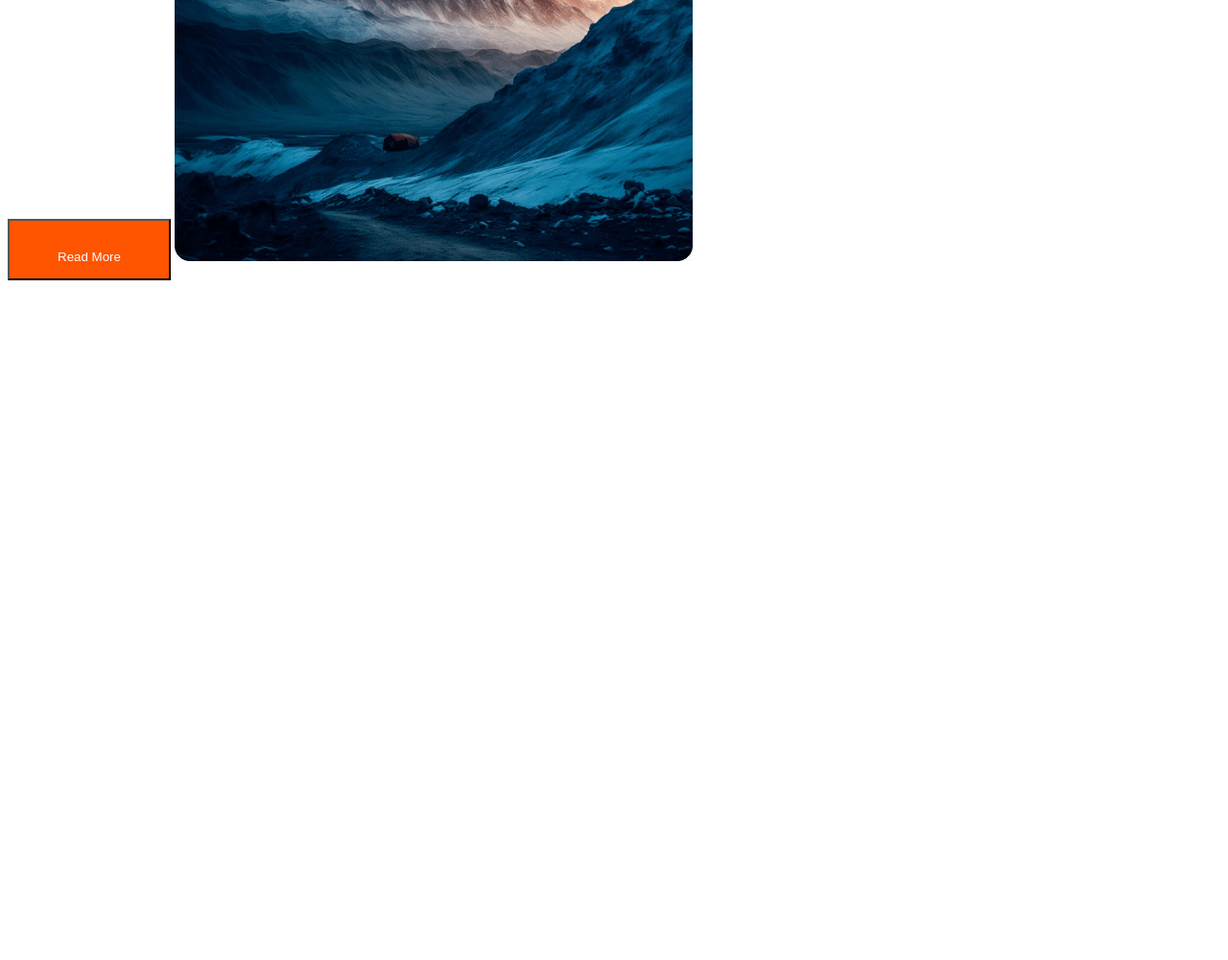
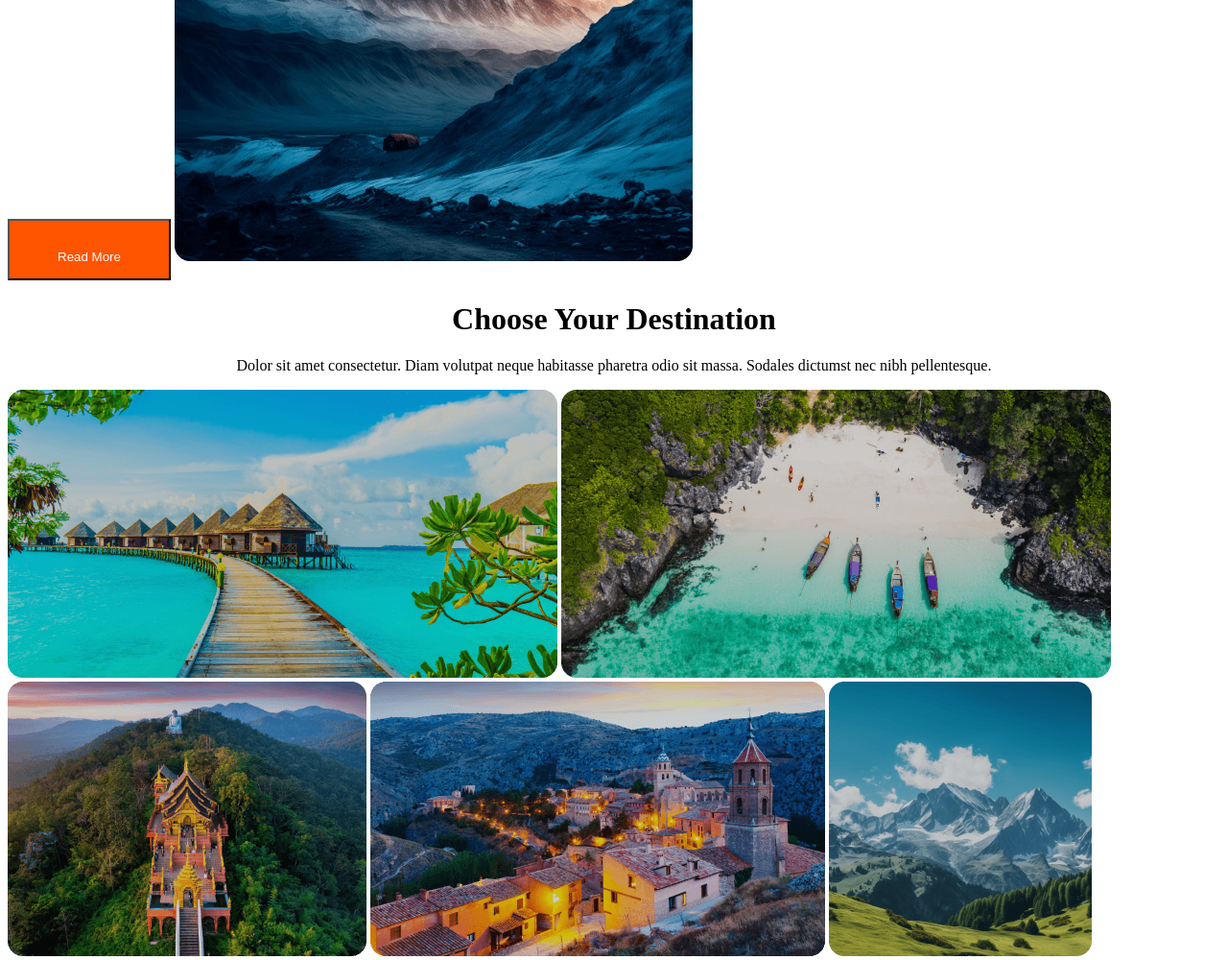
Before and after one commit to Rokib2/Assignment-2, a plain HTML site: page index.html in a window 1280 px wide. Shown: the part 1420-2420 px from the top of the page at 96% size. Before the commit the page ends 1720 px from the top, so only its background shows below. Drawn offline with Linux system fonts and the light colour scheme.

Commit message:
added some picture

```diff
--- a/index.html
+++ b/index.html
@@ -46,7 +46,7 @@
             <p> Dolor sit amet consectetur. Diam volutpat neque habitasse pharetra odio sit massa. Sodales dictumst nec
                 nibh pellentesque.</p>
             <li>Tempus euismod lacus mauris dignissim quis in ultrices. Magna nullam odio neque diam. Sociis erat at .
-             </li>
+            </li>
             <li>Adipiscing ornare pellentesque mauris volutpat tortor vitae platea porta lacus. Lectus suspendisse
                 nullam.</li>
             <li>Accumsan eget et turpis praesent lorem egestas enim elit bibendum. Risus at in.</li>
@@ -54,10 +54,23 @@
                 ornare nulla amet et. Libero commodo sagittis dignissim adipiscing quis. Habitant adipiscing risus
                 natoque aliquet. Id bibendum nunc senectus semper tincidunt. </p>
             <button class="Read-More">Read More</button>
-                <img class="Rectangle-4" src="images/Rectangle 4.png" alt="">
+            <img class="Rectangle-4" src="images/Rectangle 4.png" alt="">
         </div>
-        <div>
-
+        <div class="Destination">
+            <h1>Choose Your Destination</h1>
+            <p>
+                Dolor sit amet consectetur. Diam volutpat neque habitasse pharetra odio sit massa. Sodales dictumst nec
+                nibh pellentesque.
+            </p>
+        </div>
+        <div class="many-picture">
+            <img src="images/Rectangle 5.png" alt="">
+            <img src="images/Rectangle 8.png" alt="">
+            <img src="images/Rectangle 6.png" alt="">
+            <img src="images/Rectangle 7.png" alt="">
+            <img src="images/Rectangle 9.png" alt="">
+            <img src="images/Rectangle 11.png" alt="">
+            <img src="images/Rectangle 10.png" alt="">
         </div>
     </main>
     <footer>
--- a/styles/styles.css
+++ b/styles/styles.css
@@ -57,3 +57,9 @@
     padding: 30px;
     text-align: center;
 }
+.Destination{
+    text-align: center;
+}
+.many-picture{
+
+}
```
